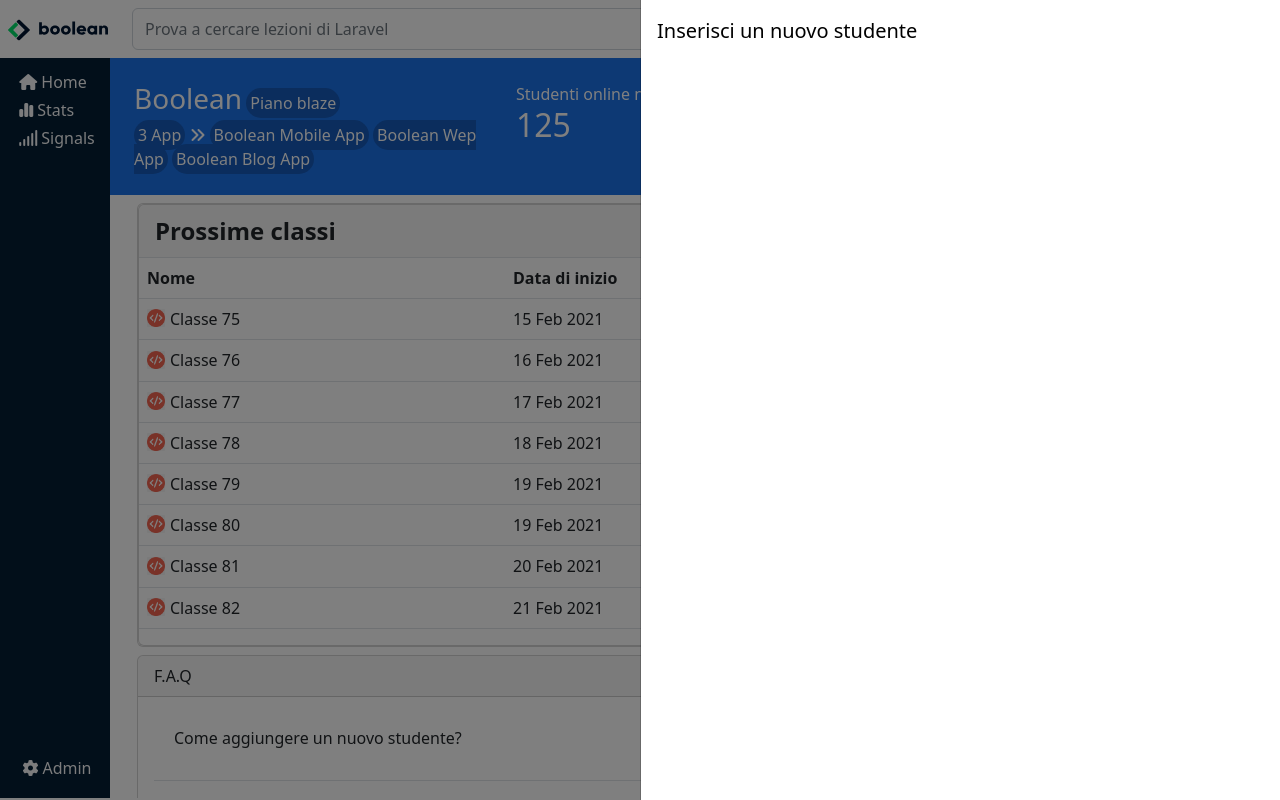
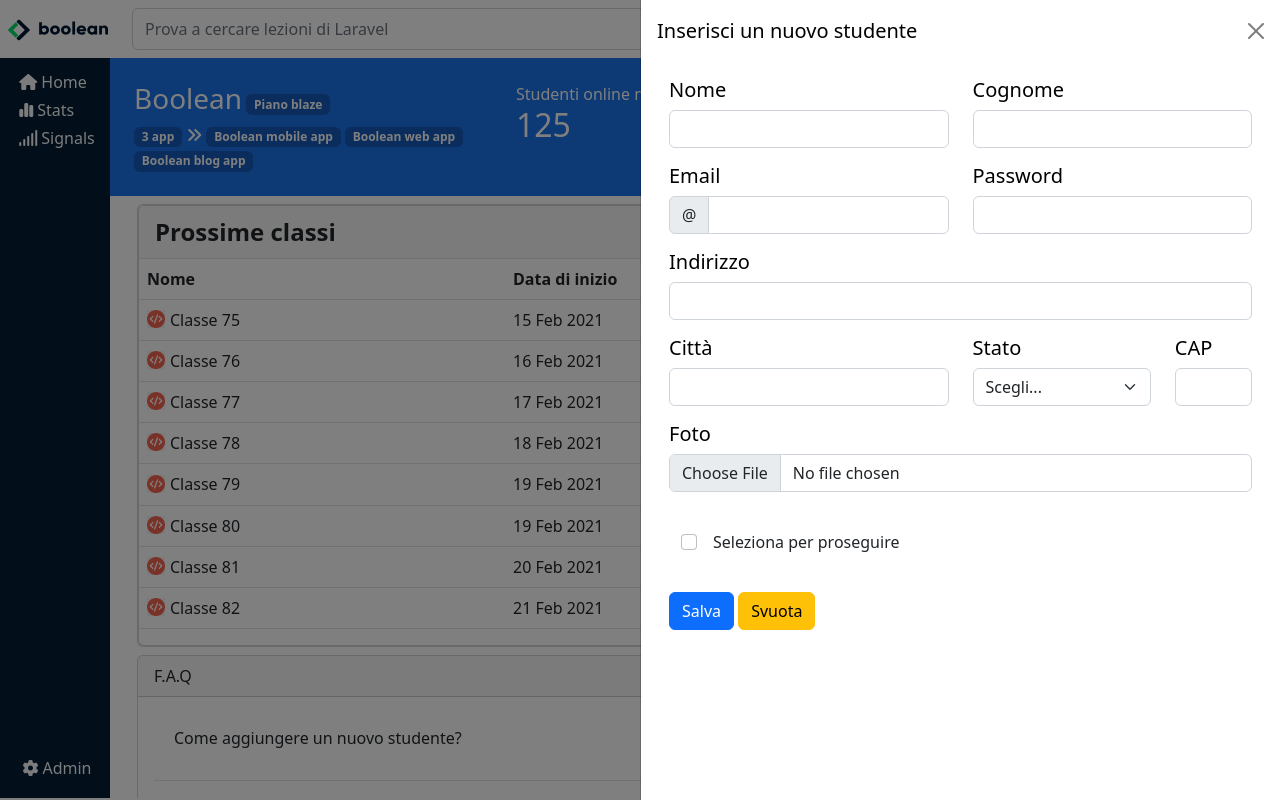
Before and after one commit to Fabrizio1919/html-css-bootstrap-dashboard, a plain HTML site: page index.html in a window 1280 px wide. Both pictures are taken after a click on the button 1043 px from the left and 100 px from the top of the page. Drawn offline with nearby package versions, Linux system fonts and the light colour scheme.

Commit message:
wip in Offcanvas input group

```diff
--- a/index.html
+++ b/index.html
@@ -87,13 +87,13 @@
                 <div class="row">
                     <div class="col-12 col-md-4">
                         <h3 class="text-white d-inline">Boolean</h3>
-                        <span class="rounded-pill blue text-white fs-6 p-1">Piano blaze</span><br>
+                        <span class="badge blue">Piano blaze</span><br>
                         <div class="app_boolean pt-2">
-                            <span class="rounded-pill blue text-white fs-6 p-1 ">3 App</span>
+                            <span class="badge blue">3 app</span>
                             <span><i class="fa-solid fa-angles-right text-white"></i></span>
-                            <span class="rounded-pill blue text-white fs-6 p-1 ">Boolean Mobile App</span>
-                            <span class="rounded-pill blue text-white fs-6 p-1 ">Boolean Wep App</span>
-                            <span class="rounded-pill blue text-white fs-6 p-1 ">Boolean Blog App</span>
+                            <span class="badge blue">Boolean mobile app</span>
+                            <span class="badge blue">Boolean web app</span>
+                            <span class="badge blue">Boolean blog app</span>
                         </div>
                     </div>
 
@@ -104,25 +104,136 @@
                     <div class="col-12 col-md-4 P-2 Order-MD-4 new_students">
                         <span class="text-light">Nuovo Studente</span>
 
-                        <button class="btn border-1 border text-white"type="button"data-bs-toggle="offcanvas"
-                            data-bs-target="#offcanvas_new_students"aria-controls="offcanvasExample">
+                        <button class="btn border-1 border text-white" type="button" data-bs-toggle="offcanvas"
+                            data-bs-target="#offcanvas_new_students" aria-controls="offcanvasExample">
 
                             <i class="fa-solid fa-plus"></i>
-                            </bottone>
+                        </button>
 
-                            <div class="offcanvas offcanvas-end w-50"tabindex="-1" id="offcanvas_new_students"
+                        <div class="offcanvas offcanvas-end w-50" tabindex="-1" id="offcanvas_new_students"
                             aria-labelledby="offcanvasExampleLabel">
                             <div class="offcanvas-header">
                                 <h5 class="offcanvas-title text-black" id="staticBackdropLabel">
                                     Inserisci un nuovo studente
                                 </h5>
-                                    <button type="button" class="btn-close"data-bs-dismiss="offcanvas"
-                                        aria-label="Chiudi">
+                                <button type="button" class="btn-close" data-bs-dismiss="offcanvas" aria-label="Chiudi">
                                 </button>
                             </div>
                             <div class="offcanvas-body text-black">
+                                <div class="container" id="body">
+                                    <div class="row">
+                                        <!-- header row -->
+                                        <div class="col-6">
+                                            <div class="title_input w-25">
+                                                <h5>Nome</h5>
+                                            </div>
+                                            <div class="input-group mb-3">
+                                                <input type="text" class="form-control" aria-label="Username"
+                                                    aria-describedby="basic-addon1">
+                                            </div>
+                                        </div>
+                                        <div class="col-6">
+                                            <div class="title_input w-25">
+                                                <h5>Cognome</h5>
+                                            </div>
+                                            <div class="input-group mb-3">
+                                                <input type="text" class="form-control" aria-label="Username"
+                                                    aria-describedby="basic-addon1">
+                                            </div>
+                                        </div>
+                                        <!-- document -->
 
-
+                                        <!-- sicurity row -->
+                                        <div class="col-6">
+                                            <div class="title_input w-25">
+                                                <h5>Email</h5>
+                                            </div>
+                                            <div class="input-group mb-3">
+                                                <span class="input-group-text" id="basic-addon1">@</span>
+                                                <input type="text" class="form-control" aria-label="Username"
+                                                    aria-describedby="basic-addon1">
+                                            </div>
+                                        </div>
+                                        <div class="col-6">
+                                            <div class="title_input w-25">
+                                                <h5>Password</h5>
+                                            </div>
+                                            <div class="mb-3">
+                                                <input type="password" class="form-control" name="" id="">
+                                            </div>
+                                        </div>
+                                        <!--  addres row -->
+                                        <div class="col-12">
+                                            <div class="title_input w-25">
+                                                <h5>Indirizzo</h5>
+                                            </div>
+                                            <div class="input-group mb-3">
+                                                <input type="text" class="form-control" aria-label="Username"
+                                                    aria-describedby="basic-addon1">
+                                            </div>
+                                        </div>
+                                        <!-- città row -->
+                                        <div class="col-6">
+                                            <div class="title_input w-25">
+                                                <h5>Città</h5>
+                                            </div>
+                                            <div class="input-group mb-3">
+                                                <input type="text" class="form-control" aria-label="Username"
+                                                    aria-describedby="basic-addon1">
+                                            </div>
+                                        </div>
+                                        <div class="col-4">
+                                            <div class="title_input w-25">
+                                                <h5>Stato</h5>
+                                            </div>
+                                            <div class="input-group mb-3">
+                                                <select class="form-select" id="inputGroupSelect01">
+                                                    <option selected>Scegli...</option>
+                                                    <option value="1">Italia</option>
+                                                    <option value="2">Germania</option>
+                                                </select>
+                                            </div>
+                                        </div>
+                                        <div class="col-2">
+                                            <div class="title_input w-25">
+                                                <h5>CAP</h5>
+                                            </div>
+                                            <div class="input-group mb-3">
+                                                <input type="number" class="form-control" aria-label="Username"
+                                                    aria-describedby="basic-addon1">
+                                            </div>
+                                        </div>
+                                        <!-- photo row -->
+                                        <div class="col-12">
+                                            <div class="title_input w-25">
+                                                <h5>Foto</h5>
+                                            </div>
+                                            <div class="input-group mb-3">
+                                                <input type="file" class="form-control" id="inputGroupFile01">
+                                            </div>
+                                        </div>
+                                        <!-- section row -->
+                                        <div class="col-4">
+                                            <div class="input-group mb-3">
+                                                <label for="check">
+                                                    <div class="input-group-text border-0 bg-white">
+                                                        <input class="form-check-input mt-0 " type="checkbox"
+                                                            value="checkbox" id="check"
+                                                            aria-label="Checkbox for following text input">
+                                                        <span class="p-3"> Seleziona per proseguire</span>
+                                                    </div>
+                                                </label>
+                                            </div>
+                                        </div>
+                                        <!-- choice row -->
+                                        <div class="col-12">
+                                            <button type="submit" class="btn btn-primary">Salva</button>
+                                            <button type="reset" class="btn btn-warning">Svuota</button>
+                                        </div>
+                                    </div>
+                                </div>
+                            </div>
+                        </div>
                     </div>
                 </div>
             </div>
@@ -148,109 +259,93 @@
                                     </thead>
                                     <tbody>
                                         <tr>
-                                                    <td scope="row"><img src="./assets/img/class-avatar.jpg"
-                                                            alt="">Classe 75
+                                            <td scope="row"><img src="./assets/img/class-avatar.jpg" alt="">Classe 75
                                             </td>
                                             <td>15 Feb 2021</td>
                                             <td>20%</td>
                                             <td><span class="badge bg-success">Done</span></td>
                                             <td>
-                                                        <i
-                                                            class="fa-solid fa-pencil border border-3 text-secondary"></i>
+                                                <i class="fa-solid fa-pencil border border-3 text-secondary"></i>
                                                 <i class="fa-solid fa-trash border border-3 text-secondary"></i>
                                             </td>
                                         </tr>
                                         <tr>
-                                                    <td scope="row"><img src="./assets/img/class-avatar.jpg"
-                                                            alt="">Classe 76
+                                            <td scope="row"><img src="./assets/img/class-avatar.jpg" alt="">Classe 76
                                             </td>
                                             <td>16 Feb 2021</td>
                                             <td>20%</td>
                                             <td><span class="badge bg-success">Done</span></td>
                                             <td>
-                                                        <i
-                                                            class="fa-solid fa-pencil border border-3 text-secondary"></i>
+                                                <i class="fa-solid fa-pencil border border-3 text-secondary"></i>
                                                 <i class="fa-solid fa-trash border border-3 text-secondary"></i>
                                             </td>
 
                                         </tr>
                                         <tr>
-                                                    <td scope="row"><img src="./assets/img/class-avatar.jpg"
-                                                            alt="">Classe 77
+                                            <td scope="row"><img src="./assets/img/class-avatar.jpg" alt="">Classe 77
                                             </td>
                                             <td>17 Feb 2021</td>
                                             <td>20%</td>
                                             <td><span class="badge bg-warning">process</span></td>
                                             <td>
-                                                        <i
-                                                            class="fa-solid fa-pencil border border-3 text-secondary"></i>
+                                                <i class="fa-solid fa-pencil border border-3 text-secondary"></i>
                                                 <i class="fa-solid fa-trash border border-3 text-secondary"></i>
                                             </td>
                                         </tr>
                                         <tr>
-                                                    <td scope="row"><img src="./assets/img/class-avatar.jpg"
-                                                            alt="">Classe 78
+                                            <td scope="row"><img src="./assets/img/class-avatar.jpg" alt="">Classe 78
                                             </td>
                                             <td>18 Feb 2021</td>
                                             <td>20%</td>
                                             <td><span class="badge bg-success">Done</span></td>
                                             <td>
-                                                        <i
-                                                            class="fa-solid fa-pencil border border-3 text-secondary"></i>
+                                                <i class="fa-solid fa-pencil border border-3 text-secondary"></i>
                                                 <i class="fa-solid fa-trash border border-3 text-secondary"></i>
                                             </td>
 
                                         </tr>
                                         <tr>
-                                                    <td scope="row"><img src="./assets/img/class-avatar.jpg"
-                                                            alt="">Classe 79
+                                            <td scope="row"><img src="./assets/img/class-avatar.jpg" alt="">Classe 79
                                             </td>
                                             <td>19 Feb 2021</td>
                                             <td>20%</td>
                                             <td><span class="badge bg-danger">failed</span></td>
                                             <td>
-                                                        <i
-                                                            class="fa-solid fa-pencil border border-3 text-secondary"></i>
+                                                <i class="fa-solid fa-pencil border border-3 text-secondary"></i>
                                                 <i class="fa-solid fa-trash border border-3 text-secondary"></i>
                                             </td>
                                         </tr>
                                         <tr>
-                                                    <td scope="row"><img src="./assets/img/class-avatar.jpg"
-                                                            alt="">Classe 80
+                                            <td scope="row"><img src="./assets/img/class-avatar.jpg" alt="">Classe 80
                                             </td>
                                             <td>19 Feb 2021</td>
                                             <td>20%</td>
                                             <td><span class="badge bg-success">Done</span></td>
                                             <td>
-                                                        <i
-                                                            class="fa-solid fa-pencil border border-3 text-secondary"></i>
+                                                <i class="fa-solid fa-pencil border border-3 text-secondary"></i>
                                                 <i class="fa-solid fa-trash border border-3 text-secondary"></i>
                                             </td>
 
                                         </tr>
                                         <tr>
-                                                    <td scope="row"><img src="./assets/img/class-avatar.jpg"
-                                                            alt="">Classe 81
+                                            <td scope="row"><img src="./assets/img/class-avatar.jpg" alt="">Classe 81
                                             </td>
                                             <td>20 Feb 2021</td>
                                             <td>20%</td>
                                             <td><span class="badge bg-danger">failed</span></td>
                                             <td>
-                                                        <i
-                                                            class="fa-solid fa-pencil border border-3 text-secondary"></i>
+                                                <i class="fa-solid fa-pencil border border-3 text-secondary"></i>
                                                 <i class="fa-solid fa-trash border border-3 text-secondary"></i>
                                             </td>
                                         </tr>
                                         <tr>
-                                                    <td scope="row"><img src="./assets/img/class-avatar.jpg"
-                                                            alt="">Classe 82
+                                            <td scope="row"><img src="./assets/img/class-avatar.jpg" alt="">Classe 82
                                             </td>
                                             <td>21 Feb 2021</td>
                                             <td>20%</td>
                                             <td><span class="badge bg-success">Done</span></td>
                                             <td>
-                                                        <i
-                                                            class="fa-solid fa-pencil border border-3 text-secondary"></i>
+                                                <i class="fa-solid fa-pencil border border-3 text-secondary"></i>
                                                 <i class="fa-solid fa-trash border border-3 text-secondary"></i>
                                             </td>
                                         </tr>
@@ -268,9 +363,8 @@
                                         <div class="accordion-item">
                                             <h2 class="accordion-header" id="flush-headingOne">
                                                 <button class="accordion-button collapsed" type="button"
-                                                            data-bs-toggle="collapse"
-                                                            data-bs-target="#flush-collapseOne" aria-expanded="false"
-                                                            aria-controls="flush-collapseOne">
+                                                    data-bs-toggle="collapse" data-bs-target="#flush-collapseOne"
+                                                    aria-expanded="false" aria-controls="flush-collapseOne">
                                                     <p>Come aggiungere un nuovo studente?</p>
                                                 </button>
                                             </h2>
@@ -288,9 +382,8 @@
                                         <div class="accordion-item">
                                             <h2 class="accordion-header" id="flush-headingTwo">
                                                 <button class="accordion-button collapsed" type="button"
-                                                            data-bs-toggle="collapse"
-                                                            data-bs-target="#flush-collapseTwo" aria-expanded="false"
-                                                            aria-controls="flush-collapseTwo">
+                                                    data-bs-toggle="collapse" data-bs-target="#flush-collapseTwo"
+                                                    aria-expanded="false" aria-controls="flush-collapseTwo">
                                                     <p>Come posso accedere alle informazioni del mio accout?</p>
                                                 </button>
                                             </h2>
@@ -310,9 +403,8 @@
                                         <div class="accordion-item">
                                             <h2 class="accordion-header" id="flush-headingThree">
                                                 <button class="accordion-button collapsed" type="button"
-                                                            data-bs-toggle="collapse"
-                                                            data-bs-target="#flush-collapseThree" aria-expanded="false"
-                                                            aria-controls="flush-collapseThree">
+                                                    data-bs-toggle="collapse" data-bs-target="#flush-collapseThree"
+                                                    aria-expanded="false" aria-controls="flush-collapseThree">
                                                     <p>Posso usare questa dashboard da mobile ?</p>
                                                 </button>
                                             </h2>
@@ -399,7 +491,6 @@
                             </div>
                         </div>
                     </div>
-                        </div>
 
 
 
@@ -428,7 +519,6 @@
 
 
 
-    </div>
 
 
 
```
Lines whose indentation alone changed are shown as unchanged.
